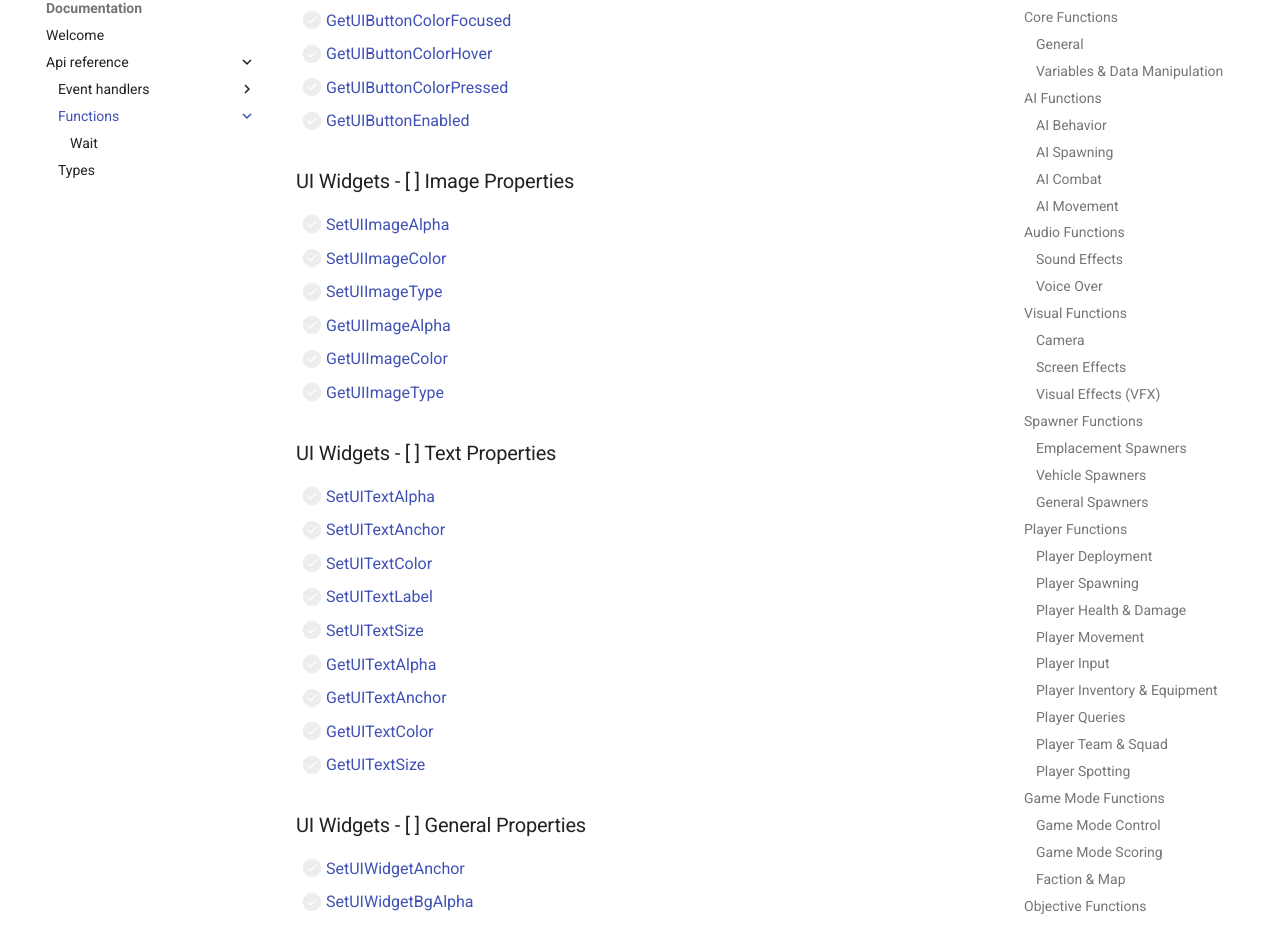
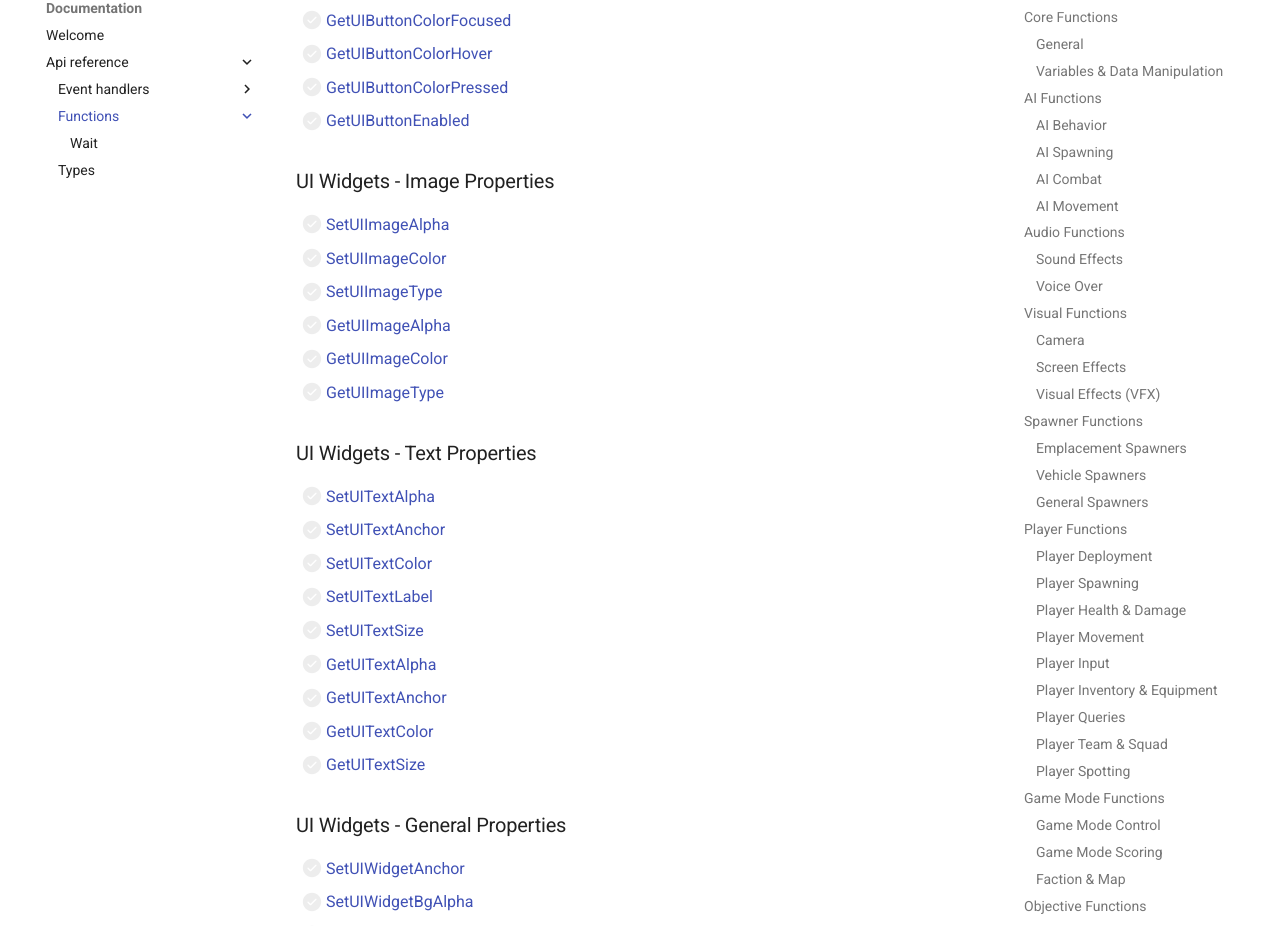
Before and after one commit to BoFx01/bf6-docs, an MkDocs documentation site: the page built from docs/api-reference/functions/index.md, in a window 1280 px wide and 1400 px high, scrolled down 11221 px. Shown: the part 91-1017 px from the top of the window. Built offline with MkDocs 1.6.1 and Material for MkDocs 9.7.7, drawn with Linux system fonts in a browser that asks for light colours; comment, search, counter and statistics services are not loaded; some of the changed text lies outside the part shown.

Commit message:
removed erroneous brackets

```diff
--- a/docs/api-reference/functions/index.md
+++ b/docs/api-reference/functions/index.md
@@ -299,7 +299,7 @@
 - [ ] [SetScoreboardSorting](./SetScoreboardSorting.md)
 - [ ] [SetScoreboardType](./SetScoreboardType.md)
 
-### UI Widgets - [ ] Creation
+### UI Widgets - Creation
 - [ ] [AddUIButton](./AddUIButton.md)
 - [ ] [AddUIContainer](./AddUIContainer.md)
 - [ ] [AddUIGadgetImage](./AddUIGadgetImage.md)
@@ -309,7 +309,7 @@
 - [ ] [DeleteAllUIWidgets](./DeleteAllUIWidgets.md)
 - [ ] [DeleteUIWidget](./DeleteUIWidget.md)
 
-### UI Widgets - [ ] Button Properties
+### UI Widgets - Button Properties
 - [ ] [EnableUIButtonEvent](./EnableUIButtonEvent.md)
 - [ ] [SetUIButtonAlphaBase](./SetUIButtonAlphaBase.md)
 - [ ] [SetUIButtonAlphaDisabled](./SetUIButtonAlphaDisabled.md)
@@ -334,7 +334,7 @@
 - [ ] [GetUIButtonColorPressed](./GetUIButtonColorPressed.md)
 - [ ] [GetUIButtonEnabled](./GetUIButtonEnabled.md)
 
-### UI Widgets - [ ] Image Properties
+### UI Widgets - Image Properties
 - [ ] [SetUIImageAlpha](./SetUIImageAlpha.md)
 - [ ] [SetUIImageColor](./SetUIImageColor.md)
 - [ ] [SetUIImageType](./SetUIImageType.md)
@@ -342,7 +342,7 @@
 - [ ] [GetUIImageColor](./GetUIImageColor.md)
 - [ ] [GetUIImageType](./GetUIImageType.md)
 
-### UI Widgets - [ ] Text Properties
+### UI Widgets - Text Properties
 - [ ] [SetUITextAlpha](./SetUITextAlpha.md)
 - [ ] [SetUITextAnchor](./SetUITextAnchor.md)
 - [ ] [SetUITextColor](./SetUITextColor.md)
@@ -353,7 +353,7 @@
 - [ ] [GetUITextColor](./GetUITextColor.md)
 - [ ] [GetUITextSize](./GetUITextSize.md)
 
-### UI Widgets - [ ] General Properties
+### UI Widgets - General Properties
 - [ ] [SetUIWidgetAnchor](./SetUIWidgetAnchor.md)
 - [ ] [SetUIWidgetBgAlpha](./SetUIWidgetBgAlpha.md)
 - [ ] [SetUIWidgetBgColor](./SetUIWidgetBgColor.md)
@@ -377,7 +377,7 @@
 - [ ] [GetUIWidgetSize](./GetUIWidgetSize.md)
 - [ ] [GetUIWidgetVisible](./GetUIWidgetVisible.md)
 
-### UI Widgets - [ ] Queries
+### UI Widgets - Queries
 - [ ] [FindUIWidgetWithName](./FindUIWidgetWithName.md)
 - [ ] [GetUIRoot](./GetUIRoot.md)
 - [ ] [HasUIWidgetWithName](./HasUIWidgetWithName.md)
```
